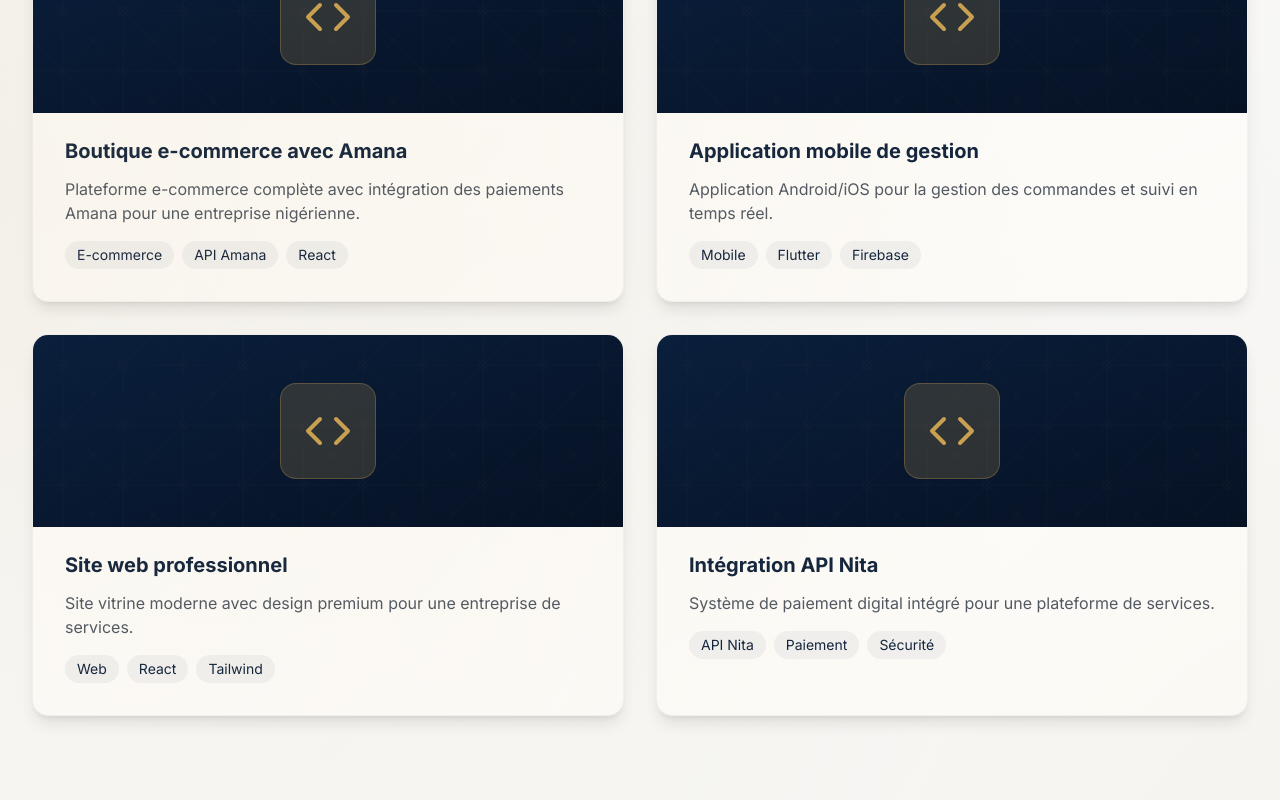
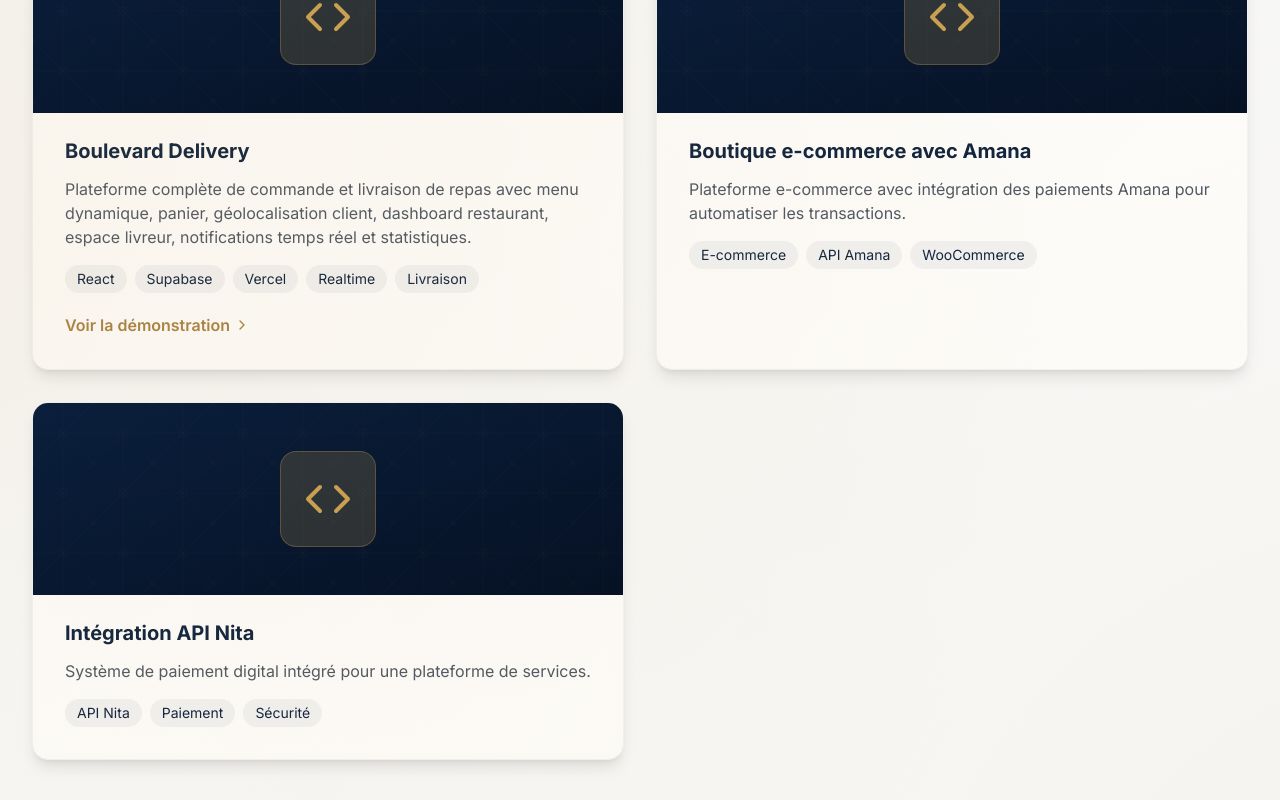
Before and after one commit to Moustapha25/airtech-website, a React (Vite) app: page / in a window 1280 px wide. Shown: the part 3960-4760 px from the top of the page. Built offline with nearby package versions, Linux system fonts and the light colour scheme.

Commit message:
Ajout Boulevard Delivery aux réalisations AÏRTech

```diff
--- a/src/App.tsx
+++ b/src/App.tsx
@@ -168,23 +168,22 @@ function App() {
 
   const portfolio = [
   {
-      title: 'Boutique e-commerce avec Amana',
-      description: 'Plateforme e-commerce complète avec intégration des paiements Amana pour une entreprise nigérienne.',
-      tags: ['E-commerce', 'API Amana', 'React'],
+    title: 'Boulevard Delivery',
+    description:
+      'Plateforme complète de commande et livraison de repas avec menu dynamique, panier, géolocalisation client, dashboard restaurant, espace livreur, notifications temps réel et statistiques.',
+    tags: ['React', 'Supabase', 'Vercel', 'Realtime', 'Livraison'],
+    link: 'https://boulevard-delivery.vercel.app',
   },
   {
-      title: 'Application mobile de gestion',
-      description: 'Application Android/iOS pour la gestion des commandes et suivi en temps réel.',
-      tags: ['Mobile', 'Flutter', 'Firebase'],
-    },
-    {
-      title: 'Site web professionnel',
-      description: 'Site vitrine moderne avec design premium pour une entreprise de services.',
-      tags: ['Web', 'React', 'Tailwind'],
+    title: 'Boutique e-commerce avec Amana',
+    description:
+      'Plateforme e-commerce avec intégration des paiements Amana pour automatiser les transactions.',
+    tags: ['E-commerce', 'API Amana', 'WooCommerce'],
   },
   {
     title: 'Intégration API Nita',
-      description: 'Système de paiement digital intégré pour une plateforme de services.',
+    description:
+      'Système de paiement digital intégré pour une plateforme de services.',
     tags: ['API Nita', 'Paiement', 'Sécurité'],
   },
 ];
@@ -601,6 +600,18 @@ function App() {
                     </span>
                   ))}
                 </div>
+
+                {'link' in item && item.link && (
+                  <a
+                    href={item.link}
+                    target="_blank"
+                    rel="noopener noreferrer"
+                    className="inline-flex items-center mt-5 text-accent-600 font-semibold hover:text-accent-700"
+                  >
+                    Voir la démonstration
+                    <ChevronRight className="ml-1 w-4 h-4" />
+                  </a>
+                )}
               </div>
             ))}
           </div>
```
Lines whose indentation alone changed are shown as unchanged.
